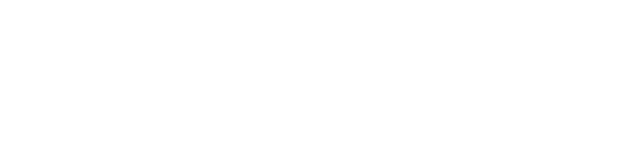
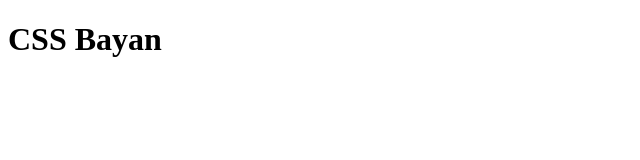
Before and after one commit to ankmsn/cssBayan, a plain HTML site: page cssBayan/index.html in a window 1280 px wide. Shown: the whole page, without its empty margins (0-640 px from the left). Drawn offline with Linux system fonts and the light colour scheme.

```diff
--- a/cssBayan/index.html
+++ b/cssBayan/index.html
@@ -10,7 +10,7 @@
 </head>
 
 <body>
-
+    <h1>CSS Bayan</h1>
 </body>
 
 </html>
```
Also changed, not shown: cssBayan/src/icon/X-icon.svg (added), cssBayan/src/img/1.jpg (added), cssBayan/src/img/2.jpg (added), cssBayan/src/img/3.jpg (added), cssBayan/src/img/4.jpg (added).
